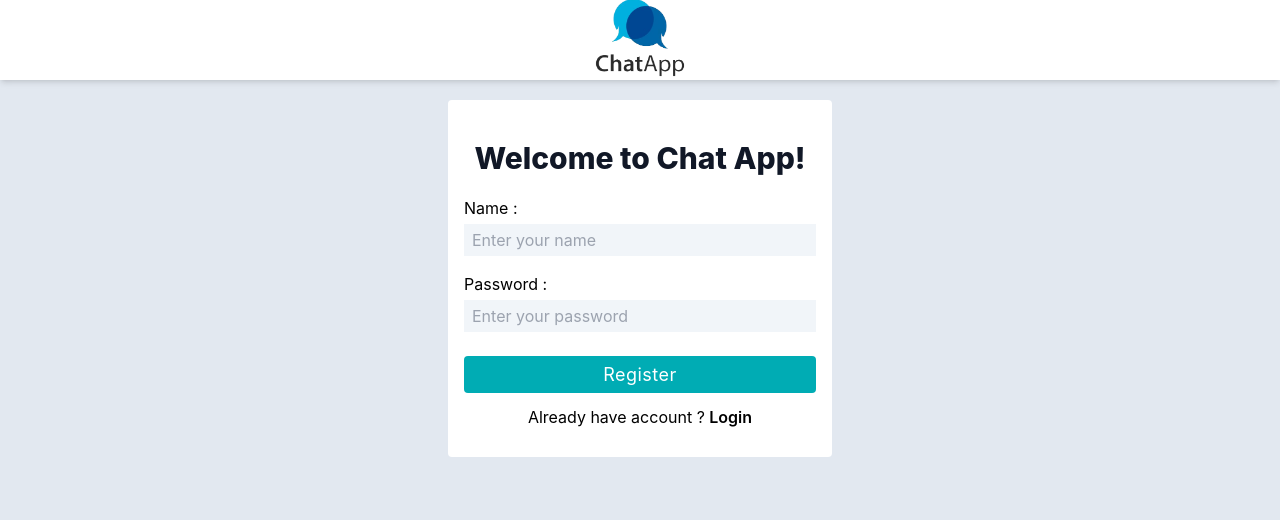
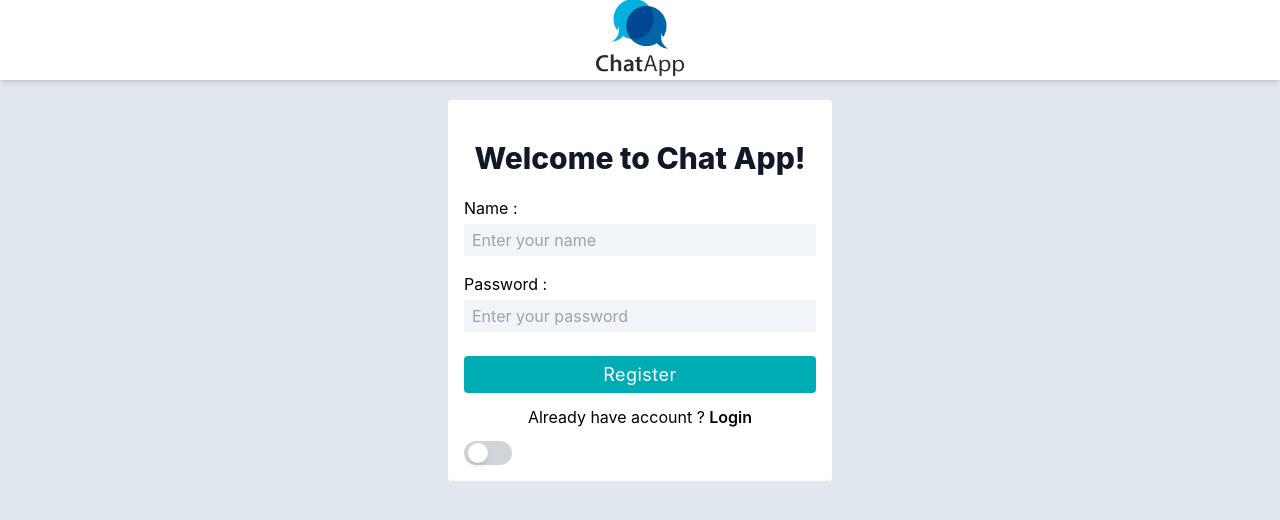
Before and after one commit to million-dollar-dev/chat-app-fronted-2024, a React (Create React App) app in the folder client/: page /register in a window 1280 px wide. Shown: the top 520 px of the page. Built offline with nearby package versions, Linux system fonts and the light colour scheme.

Commit message:
feat:add switch button

```diff
--- /dev/null
+++ b/client/src/components/SwichButton.js
@@ -0,0 +1,24 @@
+import React, { useState } from 'react';
+const SwitchButton = ({ onToggle, initialState = false }) => {
+    const [isOn, setIsOn] = useState(initialState);
+
+    const toggleSwitch = () => {
+        setIsOn(!isOn);
+        if (onToggle) {
+            onToggle(!isOn);
+        }
+    };
+
+    return (
+        <div
+            className={`w-12 h-6 flex items-center bg-gray-300 rounded-full p-1 cursor-pointer transition-colors duration-300 ${isOn ? 'bg-green-500' : 'bg-gray-300'}`}
+            onClick={toggleSwitch}
+        >
+            <div
+                className={`bg-white w-5 h-5 rounded-full shadow-md transform transition-transform duration-300 ${isOn ? 'translate-x-6' : ''}`}
+            ></div>
+        </div>
+    );
+};
+
+export default SwitchButton;
--- a/client/src/pages/RegisterPage.js
+++ b/client/src/pages/RegisterPage.js
@@ -2,6 +2,7 @@ import React, {useEffect, useState} from 'react';
 import { Link, useNavigate } from 'react-router-dom';
 import {createWebSocket} from "../services/websocket";
 import toast, {Toaster} from "react-hot-toast";
+import SwichButton from "../components/SwichButton";
 
 const RegisterPage = () => {
   const navigate = useNavigate()
@@ -10,6 +11,11 @@ const RegisterPage = () => {
     name: "",
     password: "",
   });
+  //switch button
+  const [switchState, setSwitchState] = useState(false);
+  const handleToggle = (newState) => {
+    setSwitchState(newState);
+  };
 
   const [socket, setSocket] = useState(null);
   const connectSocketTest = () => {
@@ -97,6 +103,9 @@ const RegisterPage = () => {
           </button>
         </div>
         <p className='my-3 text-center'>Already have account ? <Link to={"/login"} className='hover:text-primary font-semibold'>Login</Link></p>
+        {/* tag switchButton*/}
+        <SwichButton onToggle={handleToggle} initialState={switchState} />
+
       </div>
     </div>
   );
```
